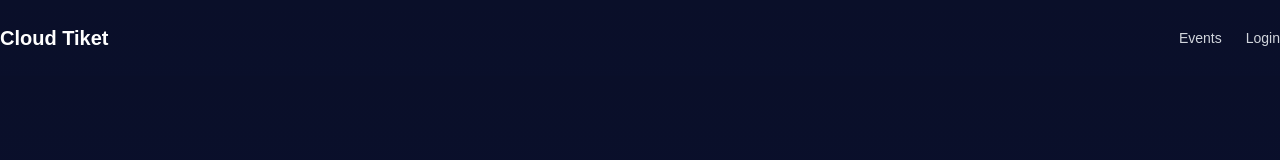
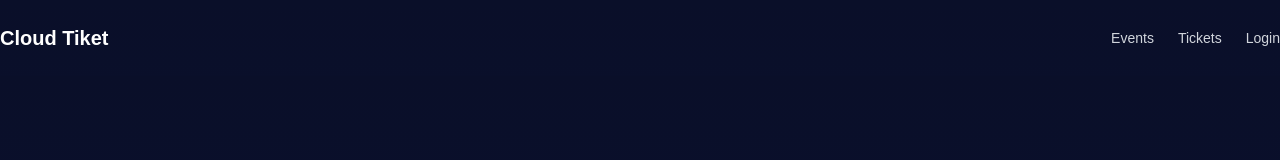
Before and after one commit to FamousTeen/csp-project, a Next.js app in the folder ticket-sell/: page / in a window 1280 px wide. Shown: the top 160 px of the page. Built offline with nearby package versions, Linux system fonts and the light colour scheme; no server answers.

Commit message:
adding ticket on navbar

```diff
--- a/ticket-sell/app/components/Layout.tsx
+++ b/ticket-sell/app/components/Layout.tsx
@@ -27,7 +27,7 @@ export default function Layout({
         <meta name="description" content="Event ticketing" />
       </Head>
 
-      <div className="min-h-screen bg-gradient-to-b from-[#0A0F29] via-[#0a1138] to-[#010314] text-white relative">
+      <div className="min-h-screen bg-linear-to-b from-[#0A0F29] via-[#0a1138] to-[#010314] text-white relative">
         <header className="py-6">
           <div className="max-w-7xl mx-auto px-4 md:px-0 flex items-center justify-between">
             <Link href="/" className="text-xl font-bold text-white">
@@ -37,6 +37,10 @@ export default function Layout({
             <nav className="flex items-center gap-6">
               <Link href="/events" className="text-sm text-gray-300 hover:text-indigo-300">
                 Events
+              </Link>
+
+              <Link href="/tickets" className="text-sm text-gray-300 hover:text-indigo-300">
+                Tickets
               </Link>
 
               {/* Conditionally render Login link or Profile avatar */}
```
